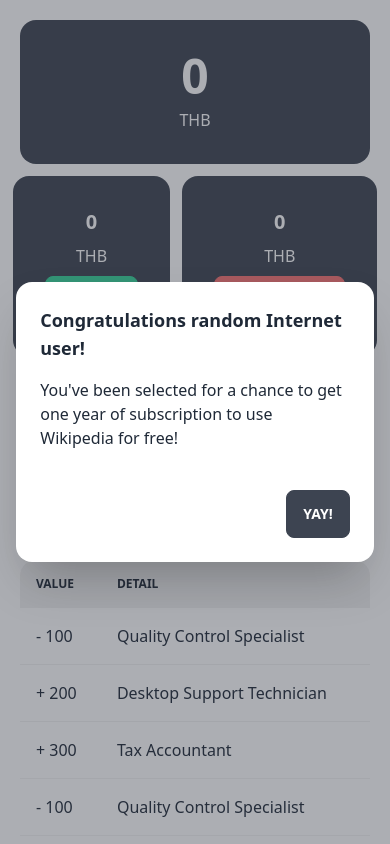
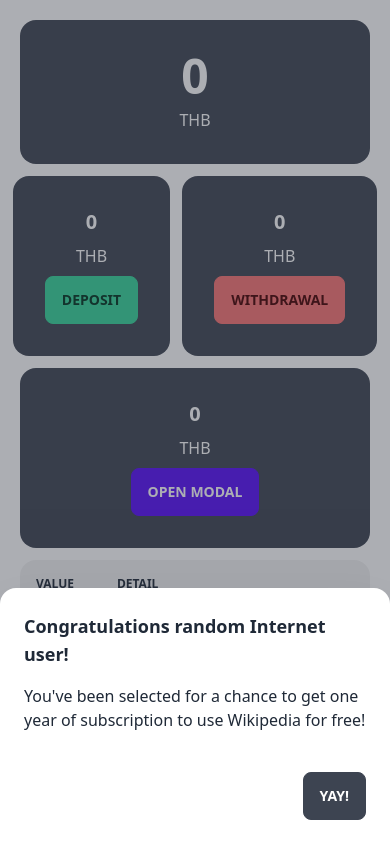
Before and after one commit to zx4545zx/fapp, a Svelte app: page / in a window 390 px wide. Both pictures are taken after a click on the label "OPEN MODAL". Shown: the top 844 px of the page. Built offline with nearby package versions, Linux system fonts and the light colour scheme.

Commit message:
update modal on mobile devices

```diff
--- a/src/routes/Home.svelte
+++ b/src/routes/Home.svelte
@@ -35,7 +35,7 @@
     <h2 class="card-title text-xl">0</h2>
     <span>THB</span>
     <div class="card-actions justify-center">
-      <label for="my-modal" class="btn btn-primary">open modal</label>
+      <label for="my-modal-6" class="btn btn-primary">open modal</label>
     </div>
   </div>
 </div>
@@ -43,14 +43,13 @@
 <History limit={10} />
 
 
-<!-- Put this part before </body> tag -->
-<input type="checkbox" id="my-modal" class="modal-toggle" />
-<div class="modal">
+<input type="checkbox" id="my-modal-6" class="modal-toggle" />
+<div class="modal modal-bottom sm:modal-middle">
   <div class="modal-box">
     <h3 class="font-bold text-lg">Congratulations random Internet user!</h3>
     <p class="py-4">You've been selected for a chance to get one year of subscription to use Wikipedia for free!</p>
     <div class="modal-action">
-      <label for="my-modal" class="btn">Yay!</label>
+      <label for="my-modal-6" class="btn">Yay!</label>
     </div>
   </div>
 </div>
```
